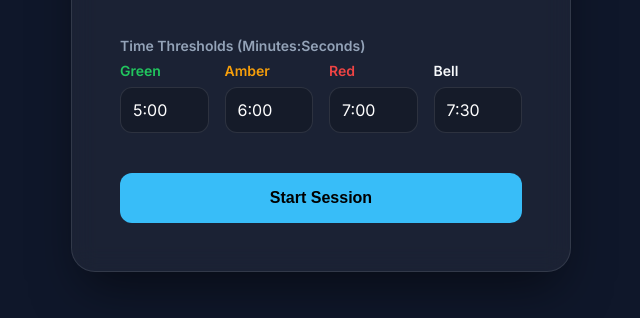
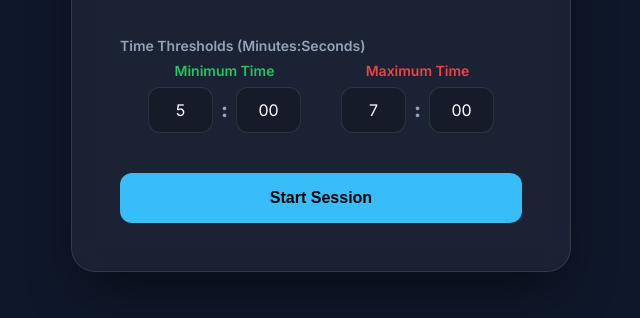
Before and after one commit to fangfufu/toastmaster-timer, a plain HTML site: page index.html in a window 1280 px wide. Shown: the part 322-640 px from the top of the page, without its empty margins (319-959 px from the left). Drawn offline with nearby package versions, Linux system fonts and the light colour scheme.

Commit message:
Simplify timer thresholds and refine input layout

```diff
--- a/app.js
+++ b/app.js
@@ -57,10 +57,18 @@ function releaseWakeLock() {
 // Timer Logic
 function startTimer() {
   // Get and parse inputs
-  thresholds.green = timeToSeconds(document.getElementById('green-time').value);
-  thresholds.amber = timeToSeconds(document.getElementById('amber-time').value);
-  thresholds.red = timeToSeconds(document.getElementById('red-time').value);
-  thresholds.bell = timeToSeconds(document.getElementById('bell-time').value);
+  const minMM = parseInt(document.getElementById('min-mm').value) || 0;
+  const minSS = parseInt(document.getElementById('min-ss').value) || 0;
+  const maxMM = parseInt(document.getElementById('max-mm').value) || 0;
+  const maxSS = parseInt(document.getElementById('max-ss').value) || 0;
+
+  const minSeconds = (minMM * 60) + minSS;
+  const maxSeconds = (maxMM * 60) + maxSS;
+
+  thresholds.green = minSeconds;
+  thresholds.amber = (minSeconds + maxSeconds) / 2;
+  thresholds.red = maxSeconds;
+  thresholds.bell = maxSeconds + 30;
 
   // Switch views
   setupView.classList.add('hidden');
--- a/index.css
+++ b/index.css
@@ -111,9 +111,32 @@ label {
 }
 
 .inputs-row {
-  display: grid;
-  grid-template-columns: repeat(4, 1fr);
-  gap: 1rem;
+  display: flex;
+  justify-content: center;
+  gap: 2.5rem;
+}
+
+.threshold-col {
+  display: flex;
+  flex-direction: column;
+  align-items: center;
+}
+
+.time-input-pair {
+  display: flex;
+  align-items: center;
+  gap: 0.5rem;
+}
+
+.time-input-pair span {
+  font-weight: 800;
+  font-size: 1.25rem;
+  color: var(--text-secondary);
+}
+
+.time-input-pair input {
+  width: 65px !important;
+  text-align: center;
 }
 
 input[type="time"], input[type="text"] {
--- a/index.html
+++ b/index.html
@@ -20,22 +20,22 @@
 
       <div class="input-group">
         <label>Time Thresholds (Minutes:Seconds)</label>
-        <div class="inputs-row">
-          <div>
-            <label for="green-time" style="color: var(--tm-green)">Green</label>
-            <input type="text" id="green-time" placeholder="5:00" value="5:00">
+        <div class="inputs-row centered-thresholds">
+          <div class="threshold-col">
+            <label style="color: var(--tm-green)">Minimum Time</label>
+            <div class="time-input-pair">
+              <input type="text" id="min-mm" placeholder="MM" value="5">
+              <span>:</span>
+              <input type="text" id="min-ss" placeholder="SS" value="00">
+            </div>
           </div>
-          <div>
-            <label for="amber-time" style="color: var(--tm-amber)">Amber</label>
-            <input type="text" id="amber-time" placeholder="6:00" value="6:00">
-          </div>
-          <div>
-            <label for="red-time" style="color: var(--tm-red)">Red</label>
-            <input type="text" id="red-time" placeholder="7:00" value="7:00">
-          </div>
-          <div>
-            <label for="bell-time" style="color: var(--text-primary)">Bell</label>
-            <input type="text" id="bell-time" placeholder="7:30" value="7:30">
+          <div class="threshold-col">
+            <label style="color: var(--tm-red)">Maximum Time</label>
+            <div class="time-input-pair">
+              <input type="text" id="max-mm" placeholder="MM" value="7">
+              <span>:</span>
+              <input type="text" id="max-ss" placeholder="SS" value="00">
+            </div>
           </div>
         </div>
       </div>
```
Also changed, not shown: README.md.
